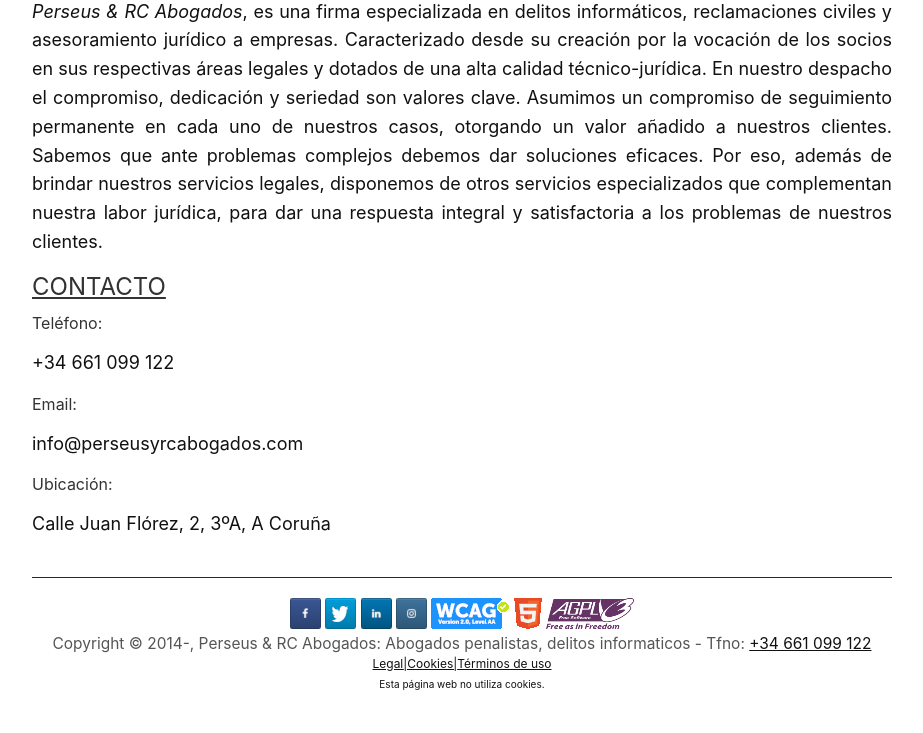
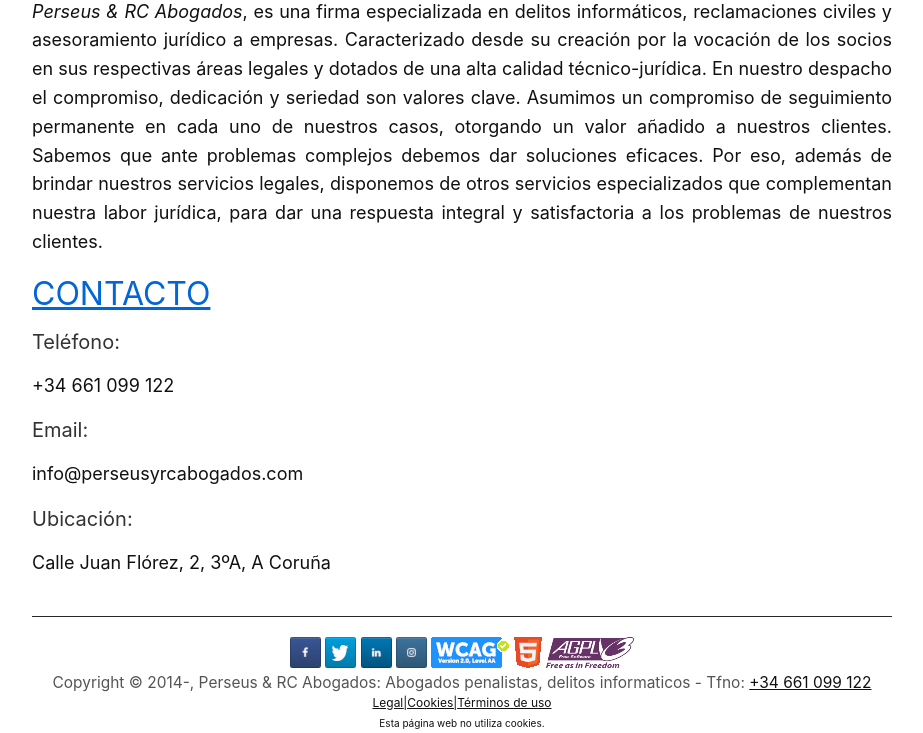
Before and after one commit to streaming10/perseusnew, a Jekyll site: the page built from README.md, in a window 1280 px wide. Shown: the part 445-1178 px from the top of the page, without its empty margins (158-1081 px from the left). Built offline with Jekyll 4.4.1, drawn with Linux system fonts in a browser that asks for light colours; our own code applies the rules of GitHub Pages for plain Markdown files; before the commit the page ends 1139 px from its top, so only the background shows below that.

Commit message:
Update style.css

```diff
--- a/css/style.css
+++ b/css/style.css
@@ -158,13 +158,13 @@ h1 {
   font-family: -apple-system,BlinkMacSystemFont,"Segoe UI",Helvetica,Arial,sans-serif,"Apple Color Emoji","Segoe UI Emoji","Segoe UI Symbol";
   font-weight: 400;
   line-height:1.0em;
-  font-size: 24px;
-  color: #333333;
+  font-size: 32px;
+  color: #0366D6;
 
 }
 
 h1 a {
-  color: #333333;
+  color: #0366D6;
 }
 
 h1 a:hover {
@@ -177,7 +177,7 @@ h2 {
   font-weight: 400;
   line-height:1.0em;
   color: #333333;
-  font-size: 18px;
+  font-size: 24px;
 
 }
 
@@ -195,7 +195,7 @@ h3 {
   font-weight: 400;
   line-height:1.0em;
   color: #333333;
-  font-size: 16px;
+  font-size: 20px;
 
 }
 
```
